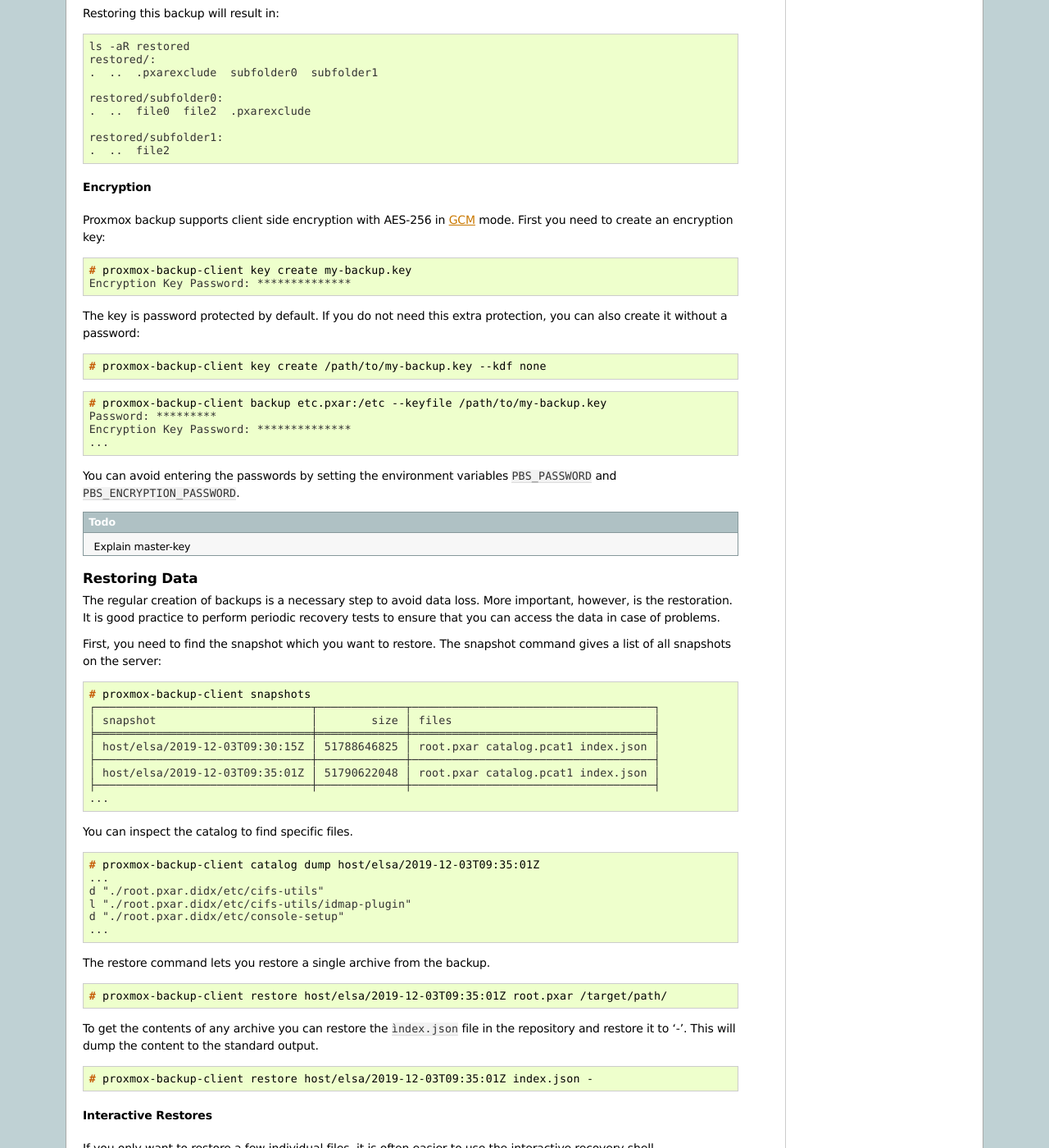
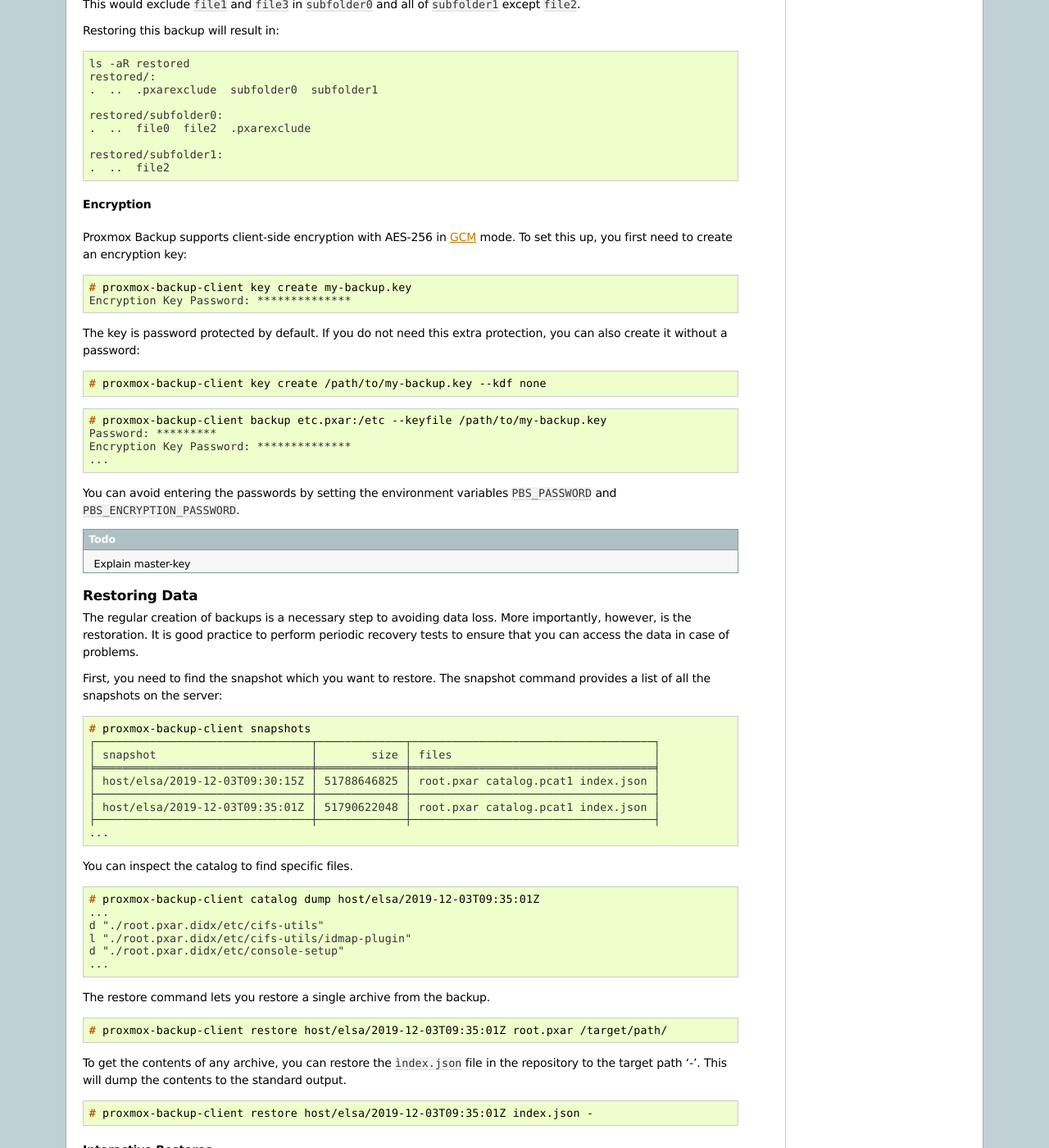
Before and after one commit to proxmox/proxmox-backup, a Sphinx documentation site: the page built from docs/administration-guide.rst, in a window 1280 px wide and 1400 px high, scrolled down 8746 px. Shown: the whole window at 82% size. Built offline with Sphinx 7.4.7, drawn with Linux system fonts in a browser that asks for light colours; some of the changed text lies outside the part shown.

Commit message:
docs: admin guide: fix grammatical errors and improve English
Mostly fixed typos and grammatical errors.
Improved wording in some sections to make instructions/advice clearer.

Signed-off-by: Dylan Whyte <d.whyte@proxmox.com>

```diff
--- a/docs/administration-guide.rst
+++ b/docs/administration-guide.rst
@@ -372,20 +372,20 @@
 :term:`Remote`
 ~~~~~~~~~~~~~~
 
-A remote is a different Proxmox Backup Server installation and a user on that
+A remote refers to a separate Proxmox Backup Server installation and a user on that
 installation, from which you can `sync` datastores to a local datastore with a
 `Sync Job`.
 
-For adding a remote you need its hostname or ip, a userid and password on the
-remote and its certificate fingerprint to add it. To get the fingerprint use
-the ``proxmox-backup-manager cert info`` command on the remote.
+To add a remote, you need its hostname or ip, a userid and password on the
+remote, and its certificate fingerprint. To get the fingerprint, use the
+``proxmox-backup-manager cert info`` command on the remote.
 
 .. code-block:: console
 
   # proxmox-backup-manager cert info |grep Fingerprint
   Fingerprint (sha256): 64:d3:ff:3a:50:38:53:5a:9b:f7:50:...:ab:fe
 
-With the needed information add the remote with:
+Using the information specified above, add the remote with:
 
 .. code-block:: console
 
@@ -599,12 +599,12 @@
 characters separated by ``-``. For example, ``[a-z]`` matches any lowercase
 alphabetic character and ``[0-9]`` matches any one single digit.
 
-The order of the glob match patterns defines if a file is included or
-excluded, later entries win over previous ones.
+The order of the glob match patterns defines whether a file is included or
+excluded, that is to say later entries override previous ones.
 This is also true for match patterns encountered deeper down the directory tree,
 which can override a previous exclusion.
 Be aware that excluded directories will **not** be read by the backup client.
-A ``.pxarexclude`` file in a subdirectory will have no effect.
+Thus, a ``.pxarexclude`` file in an excluded subdirectory will have no effect.
 ``.pxarexclude`` files are treated as regular files and will be included in the
 backup archive.
 
@@ -656,8 +656,8 @@
 Encryption
 ^^^^^^^^^^
 
-Proxmox backup supports client side encryption with AES-256 in GCM_
-mode. First you need to create an encryption key:
+Proxmox Backup supports client-side encryption with AES-256 in GCM_
+mode. To set this up, you first need to create an encryption key:
 
 .. code-block:: console
 
@@ -689,13 +689,13 @@
 Restoring Data
 ~~~~~~~~~~~~~~
 
-The regular creation of backups is a necessary step to avoid data
-loss. More important, however, is the restoration. It is good practice to perform
+The regular creation of backups is a necessary step to avoiding data
+loss. More importantly, however, is the restoration. It is good practice to perform
 periodic recovery tests to ensure that you can access the data in
 case of problems.
 
 First, you need to find the snapshot which you want to restore. The snapshot
-command gives a list of all snapshots on the server:
+command provides a list of all the snapshots on the server:
 
 .. code-block:: console
 
@@ -727,8 +727,8 @@
 
   # proxmox-backup-client restore host/elsa/2019-12-03T09:35:01Z root.pxar /target/path/
 
-To get the contents of any archive you can restore the ``ìndex.json`` file in the
-repository and restore it to '-'. This will dump the content to the standard output.
+To get the contents of any archive, you can restore the ``ìndex.json`` file in the
+repository to the target path '-'. This will dump the contents to the standard output.
 
 .. code-block:: console
 
@@ -814,10 +814,10 @@
   bin   dev  home  lib32  libx32      media  opt   root  sbin  sys  usr
   boot  etc  lib   lib64  lost+found  mnt    proc  run   srv   tmp  var
 
-This allows you to access the full content of the archive in a seamless manner.
+This allows you to access the full contents of the archive in a seamless manner.
 
 .. note:: As the FUSE connection needs to fetch and decrypt chunks from the
-    backup servers datastore, this can cause some additional network and CPU
+    backup server's datastore, this can cause some additional network and CPU
     load on your host, depending on the operations you perform on the mounted
     filesystem.
 
```
Also changed, not shown: other parts of docs/administration-guide.rst (+3 -3 lines).
